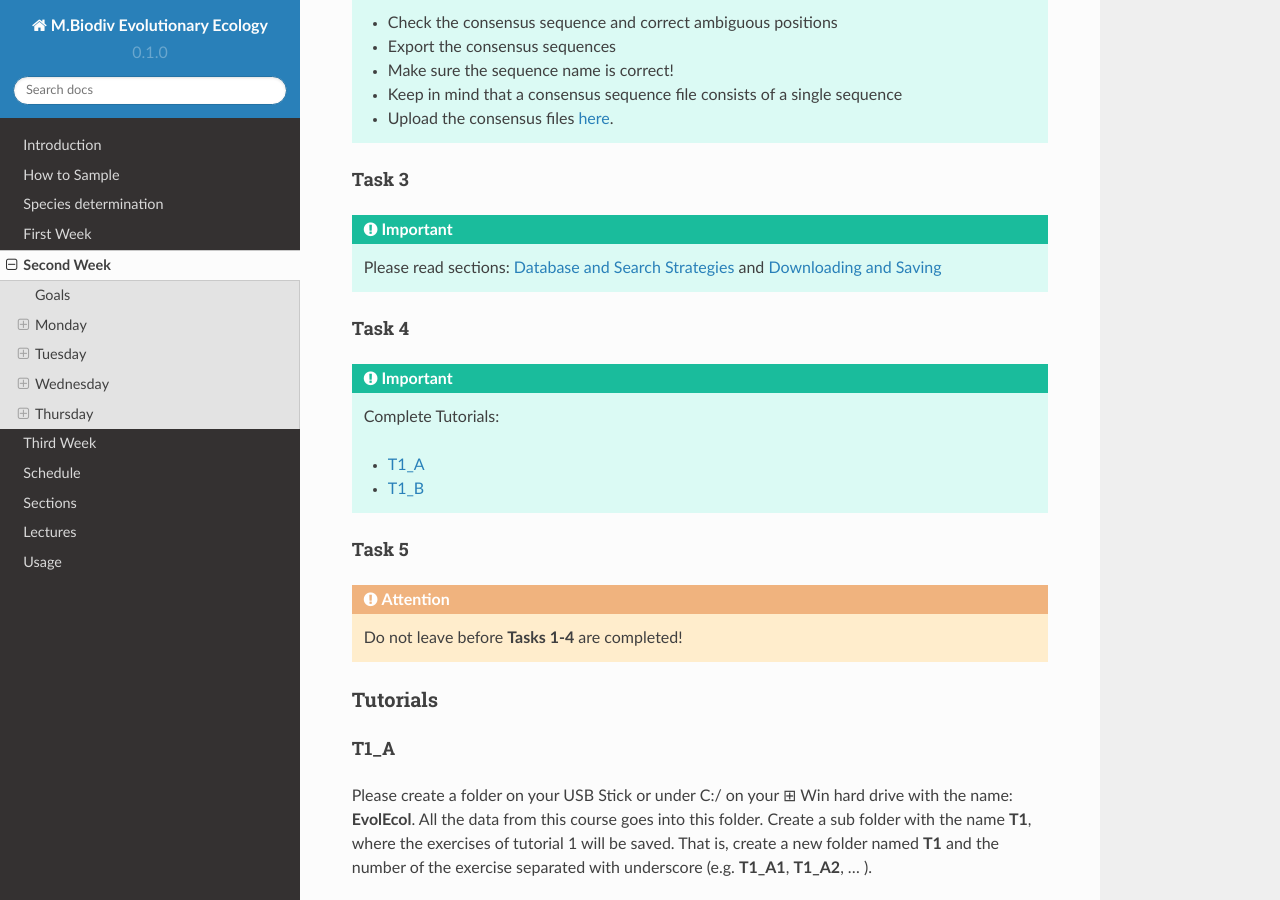
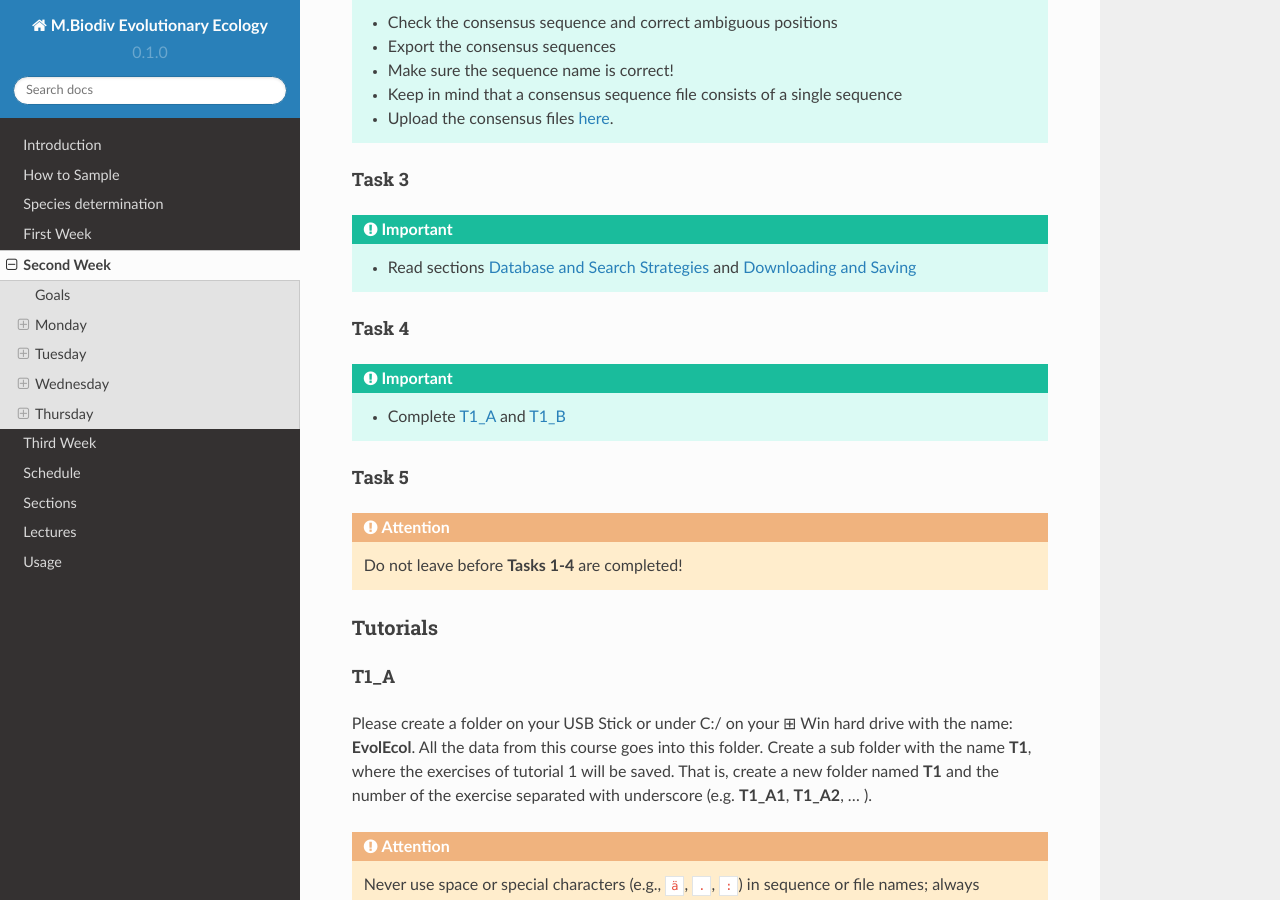
Before and after one commit to bheimbu/evolutionary_ecology, a Sphinx documentation site: the page built from docs/source/second_week.rst, in a window 1280 px wide and 900 px high, scrolled down 2151 px. Built offline with Sphinx 7.4.7 and the Read the Docs theme 2.0.0, drawn with Linux system fonts in a browser that asks for light colours; cross-references to code outside the pages are shown as plain code.

Commit message:
Update second_week.rst

```diff
--- a/docs/source/second_week.rst
+++ b/docs/source/second_week.rst
@@ -81,16 +81,13 @@ Task 3
 """"""
 
 .. important::
-  Please read sections: :ref:`Database_and_Search_Strategy` and :ref:`Downloading_and_Saving`
+  - Read sections :ref:`Database_and_Search_Strategy` and :ref:`Downloading_and_Saving`
 
 Task 4
 """"""
 
 .. important::
-  Complete Tutorials:
-
-  - :ref:`T1_A`
-  - :ref:`T1_B`
+  - Complete :ref:`T1_A` and :ref:`T1_B`
 
 Task 5
 """""""
```
